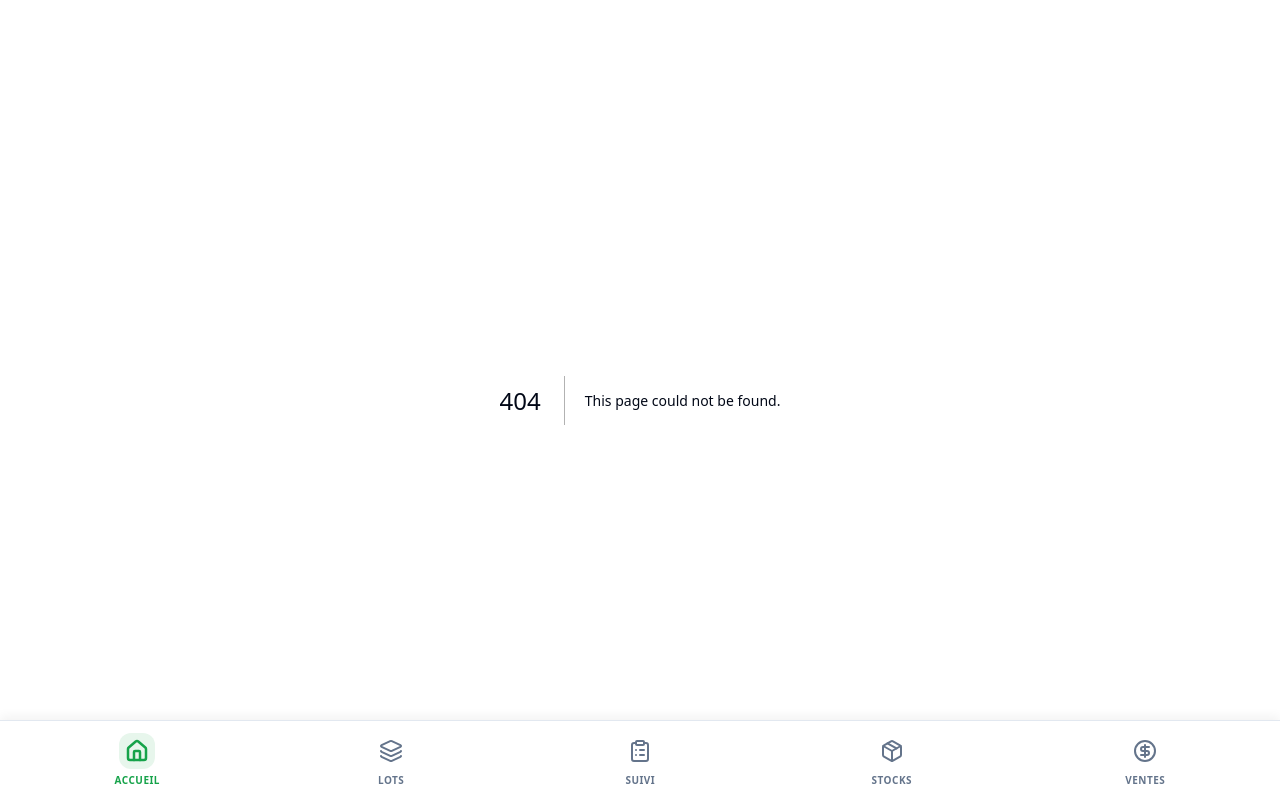
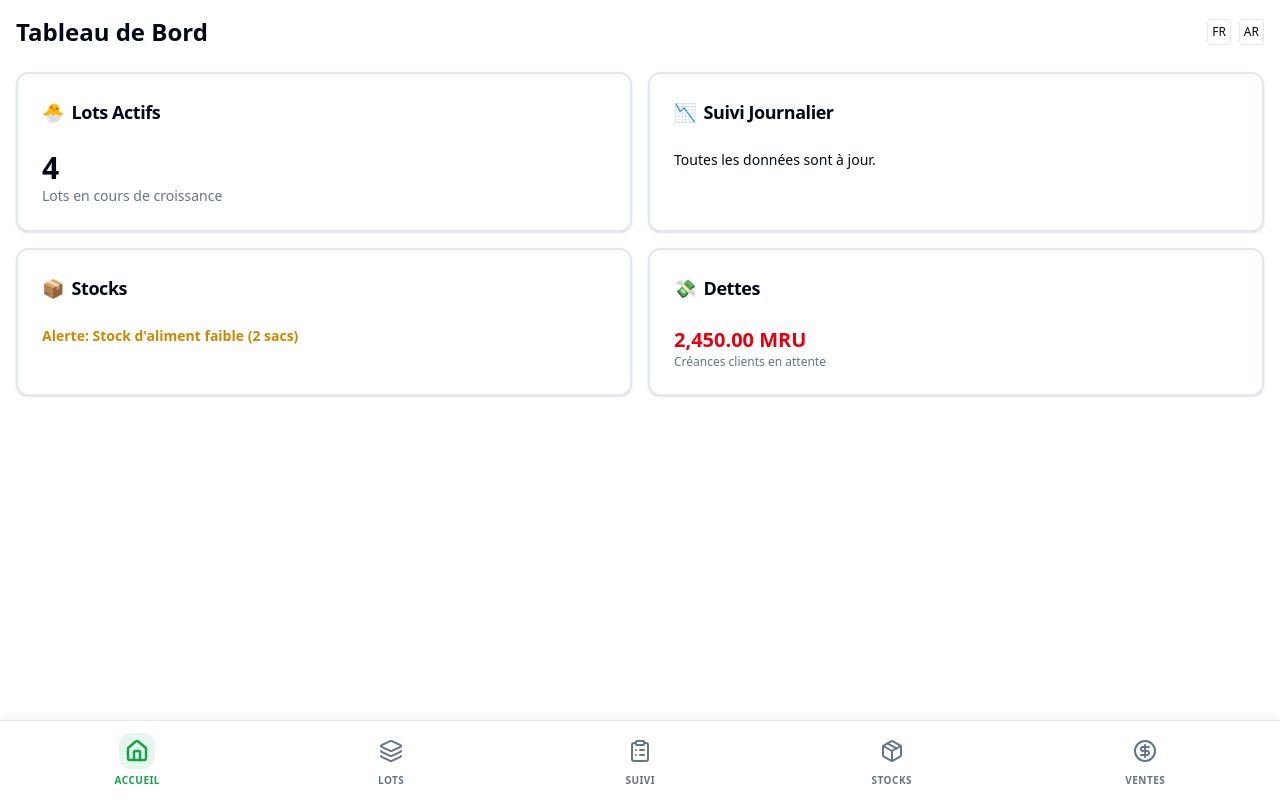
Before and after one commit to MedElMostapha/elbaraka, a Next.js app: page / in a window 1280 px wide. Before the commit this address had no page. Built offline with nearby package versions, Linux system fonts and the light colour scheme.

Commit message:
fix: route root to dashboard

```diff
--- /dev/null
+++ b/src/app/page.tsx
@@ -0,0 +1,5 @@
+import DashboardPage from './dashboard/page';
+
+export default function Page() {
+  return <DashboardPage />;
+}
```
